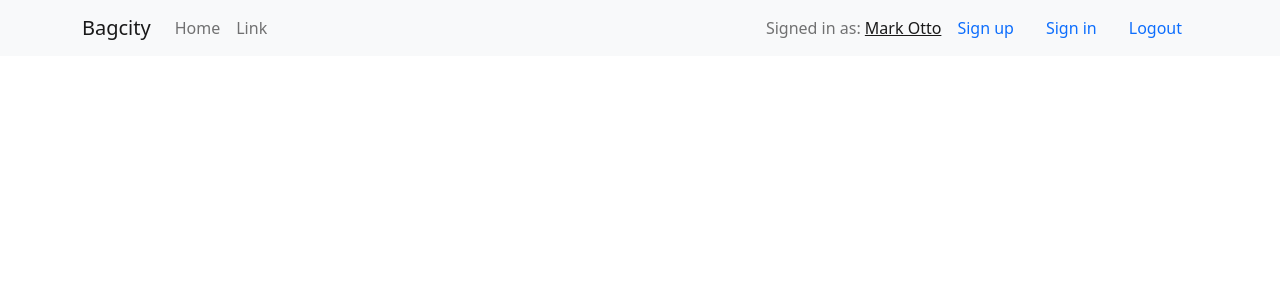
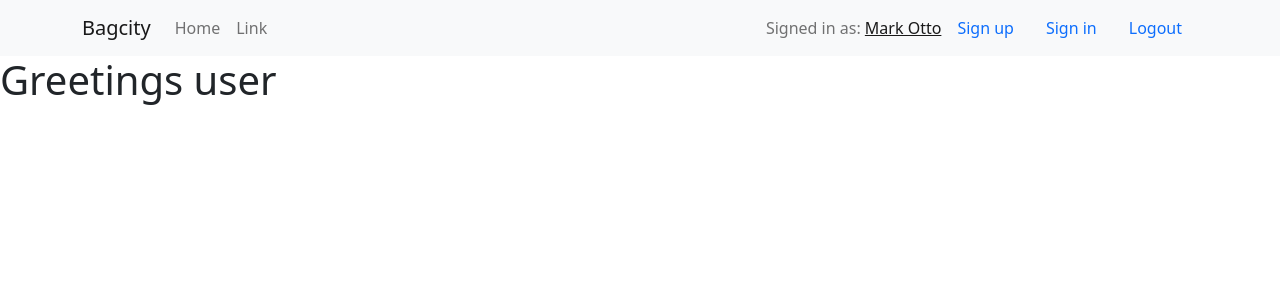
Before and after one commit to pkuwalek/bagcity, a React (Create React App) app in the folder frontend/: page /me in a window 1280 px wide. Shown: the top 300 px of the page. Built offline with nearby package versions, Linux system fonts and the light colour scheme.

Commit message:
create welcome page and users page

```diff
--- a/frontend/src/App.js
+++ b/frontend/src/App.js
@@ -1,5 +1,7 @@
 import './App.scss';
 import Navbar from './components/Navbar/Navbar';
+import HomePage from './components/homePage/homePage';
+import UsersPage from './components/usersPage/usersPage';
 import BagsPage from './components/bagsPage/bagsPage';
 import BagPage from './components/bagPage/bagPage';
 import LoginPage from './components/loginPage/loginPage';
@@ -17,6 +19,8 @@ function App() {
         <Navbar />
         <BrowserRouter>
           <Routes>
+            <Route path='/' element={<HomePage />}></Route>
+            <Route path='/me' element={<UsersPage />}></Route>
             <Route path='/bags' element={<BagsPage />}></Route>
             <Route path='/bags/:id' element={<BagPage />}></Route>
             <Route path='/login' element={<LoginPage />}></Route>
--- /dev/null
+++ b/frontend/src/components/homePage/homePage.js
@@ -0,0 +1,9 @@
+import React from 'react';
+
+const HomePage = () => {
+  return (
+    <h1>Welcome!</h1>
+  );
+}
+
+export default HomePage;
--- /dev/null
+++ b/frontend/src/components/usersPage/usersPage.js
@@ -0,0 +1,9 @@
+import React from 'react';
+
+const UsersPage = () => {
+  return (
+    <h1>Greetings user</h1>
+  );
+}
+
+export default UsersPage;
```
